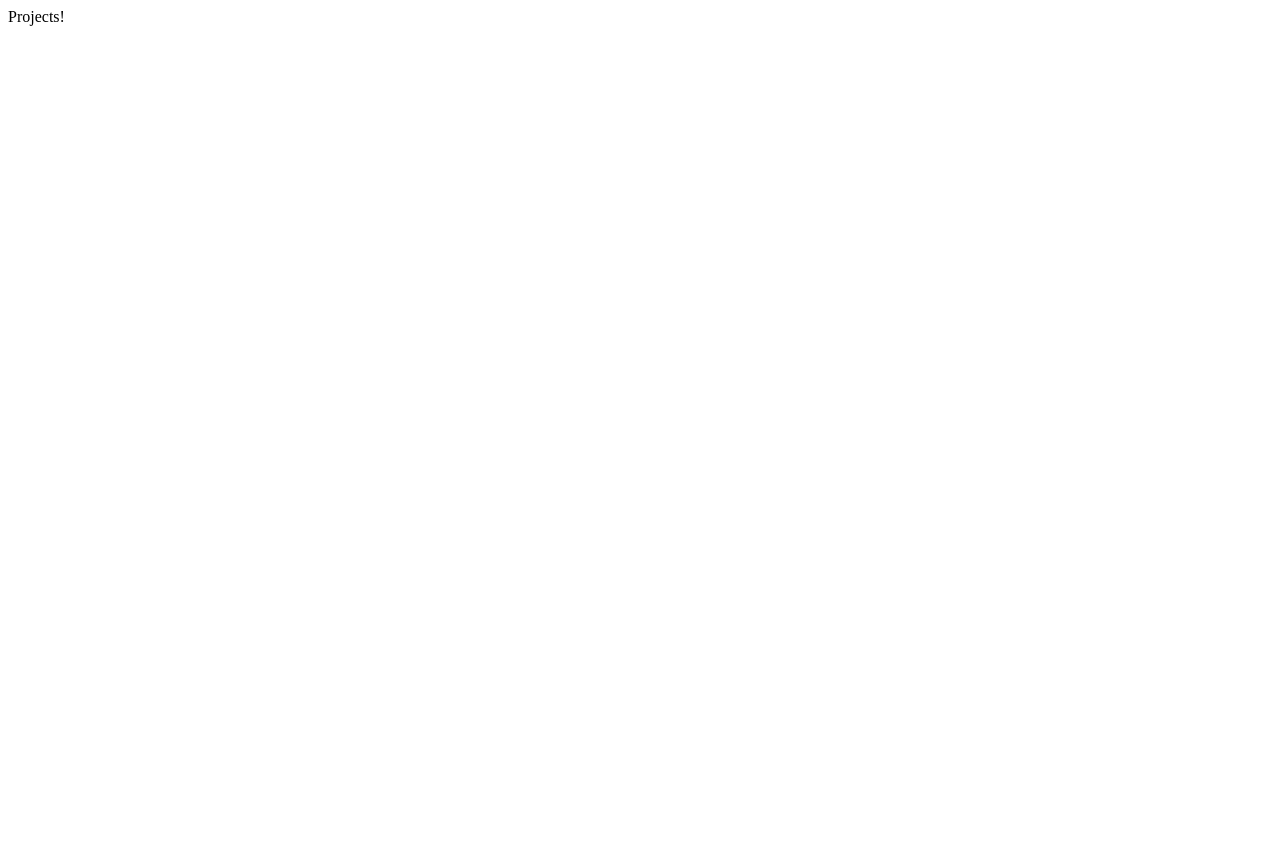
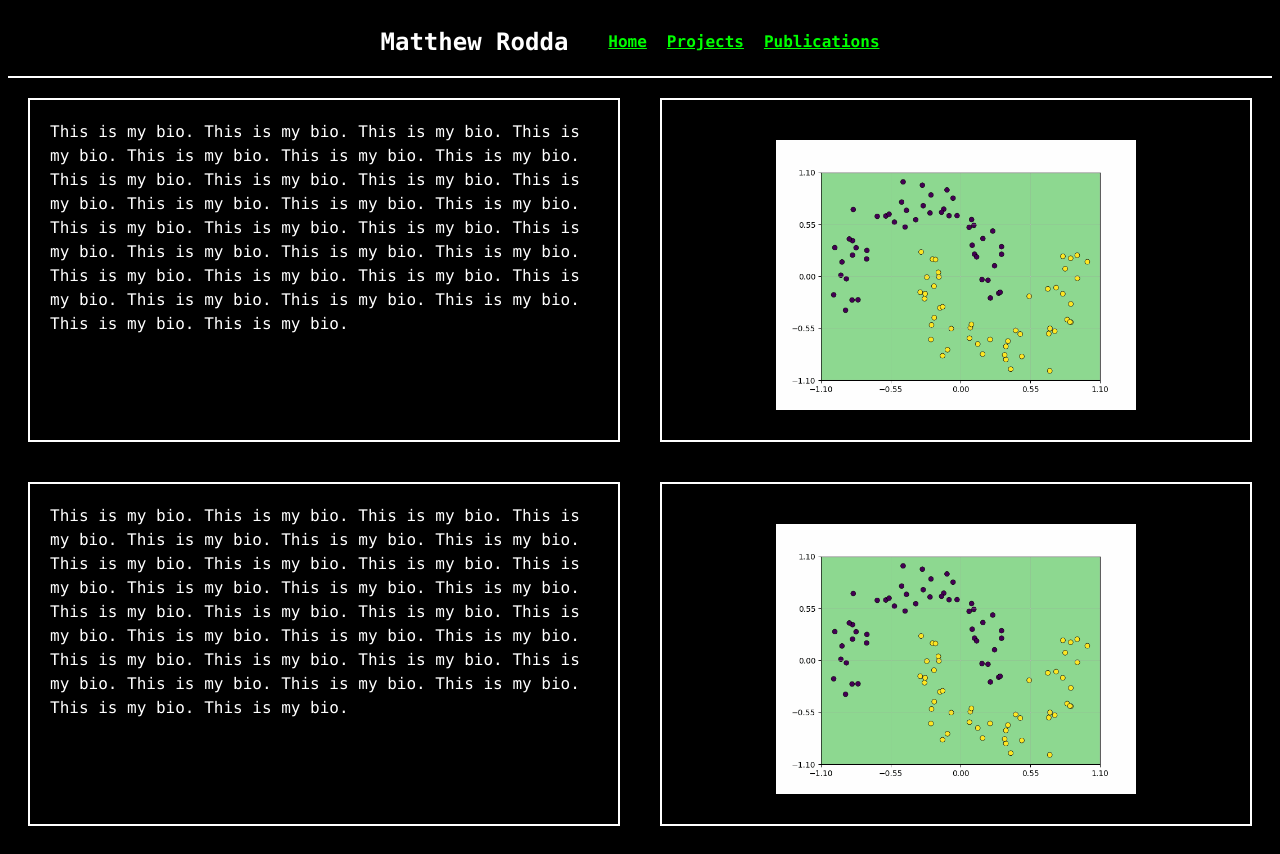
Before and after one commit to roddamatthew/roddamatthew.github.io, a plain HTML site: page projects.html in a window 1280 px wide. Before the commit the page ends 800 px from the top, so only its background shows below. Drawn offline with Linux system fonts and the light colour scheme.

Commit message:
Projects framework

```diff
--- a/default.css
+++ b/default.css
@@ -16,9 +16,9 @@ body nav {
     border-color: white;
     border-width: 0px;
     border-bottom: 2px;
+    border-style: solid;
     background-color: black;
     place-items: center;
-    border-style: solid;
 }
 
 ul {
@@ -34,9 +34,9 @@ li {
     font-size: 1rem;
     font-weight: bold;
 }
-li a {
-    text-decoration: underline;
-    color: white;
+
+a {
+    color: lime;
 }
 
 .parent {
@@ -52,6 +52,8 @@ li a {
 
 .flex-child {
     flex: 1;
+    align-items: center;
+    justify-content: center;
 }
 
 #bio {
@@ -61,3 +63,23 @@ li a {
     padding:20px;
     line-height: 150%;
 }
+
+.project-summary {
+    border-color: white;
+    border-width: 0px;
+    border-width: 2px;
+    border-style: solid;
+    width: 400px;
+    height: 300px;
+    padding: 20px;
+    margin: 20px;
+    line-height: 150%;
+    float: left;
+}
+
+div img {
+    height: 90%;
+    position: relative;
+    left: 50%;
+    transform: translateX(-50%);
+}
--- a/projects.html
+++ b/projects.html
@@ -2,9 +2,49 @@
 
 <html>
     <head>
-
+        <link rel="stylesheet" href="default.css">
     </head>
     <body>
-        <h>Projects!</h>
+        <nav>
+            <div class="flex-parent">
+                <div class="flex-child">
+                    <h1>Matthew Rodda</h1>
+                </div>
+                <div class="flex-child">
+                    <ul>
+                        <li><a href="index.html">Home</a></li>
+                        <li><a href="projects.html">Projects</a></li>
+                        <li><a href="publications.html">Publications</a></li>
+                    </ul>
+                </div>
+            </div>
+        </nav>
+
+        <div class="flex-parent">
+            <div class="flex-child project-summary">
+                This is my bio. This is my bio. This is my bio. This is my bio. This is my bio.
+                This is my bio. This is my bio. This is my bio. This is my bio. This is my bio.
+                This is my bio. This is my bio. This is my bio. This is my bio. This is my bio.
+                This is my bio. This is my bio. This is my bio. This is my bio. This is my bio.
+                This is my bio. This is my bio. This is my bio. This is my bio. This is my bio.
+                This is my bio. This is my bio. This is my bio. This is my bio. This is my bio.
+            </div>
+            <div class="flex-child project-summary">
+                <img id="bio" src="nn-training-moons.gif" alt="Training Neural Network">
+            </div>
+        </div>
+        <div class="flex-parent">
+            <div class="flex-child project-summary">
+                This is my bio. This is my bio. This is my bio. This is my bio. This is my bio.
+                This is my bio. This is my bio. This is my bio. This is my bio. This is my bio.
+                This is my bio. This is my bio. This is my bio. This is my bio. This is my bio.
+                This is my bio. This is my bio. This is my bio. This is my bio. This is my bio.
+                This is my bio. This is my bio. This is my bio. This is my bio. This is my bio.
+                This is my bio. This is my bio. This is my bio. This is my bio. This is my bio.
+            </div>
+            <div class="flex-child project-summary">
+                <img id="bio" src="nn-training-moons.gif" alt="Training Neural Network">
+            </div>
+        </div>
     </body>
 </html>
```
Also changed, not shown: index.html (+1 -0 lines).
